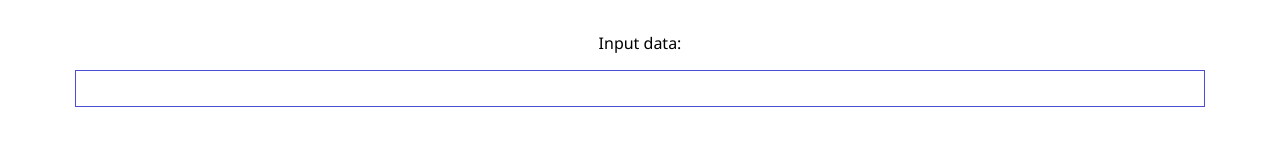
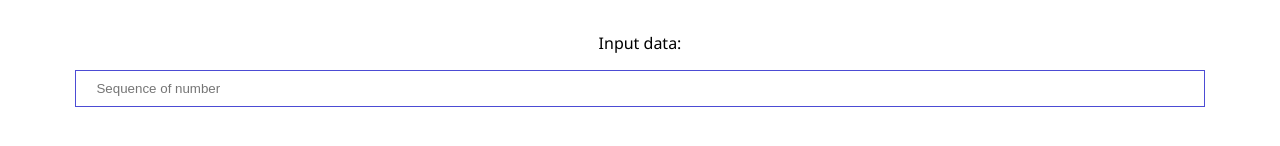
Before and after one commit to seikosantana/sequence-visualization, a website with bundled scripts: page src/index.html in a window 1280 px wide. Shown: the part 632-778 px from the top of the page. Built offline with nearby package versions, Linux system fonts and the light colour scheme.

Commit message:
Added placeholder to input field

```diff
--- a/src/index.html
+++ b/src/index.html
@@ -18,7 +18,7 @@
             <p>Input data:</p>
         </div>
         <div class="input-fields">
-            <input type="text" name="input" id="values">
+            <input type="text" name="input" id="values" placeholder="Sequence of number">
         </div>
     </div>
     <script type="module" src="./index.js"></script>
```
